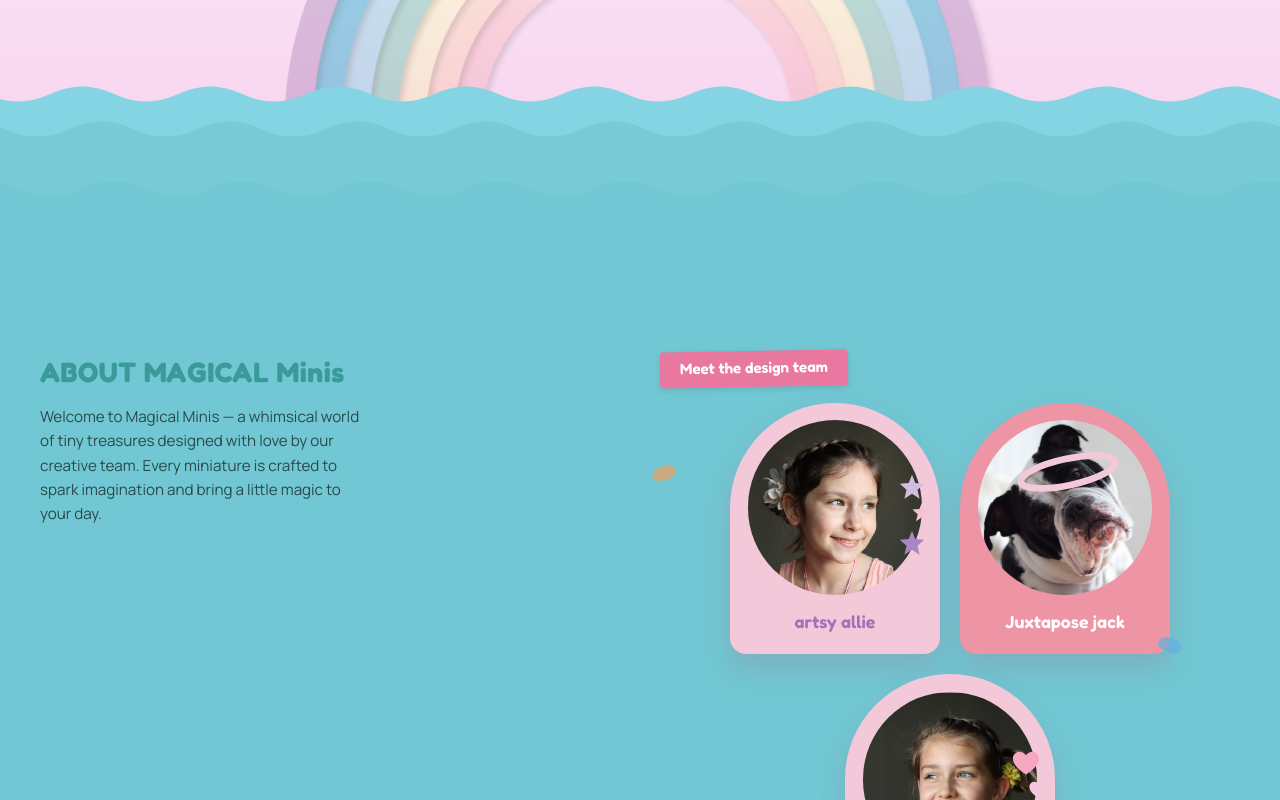
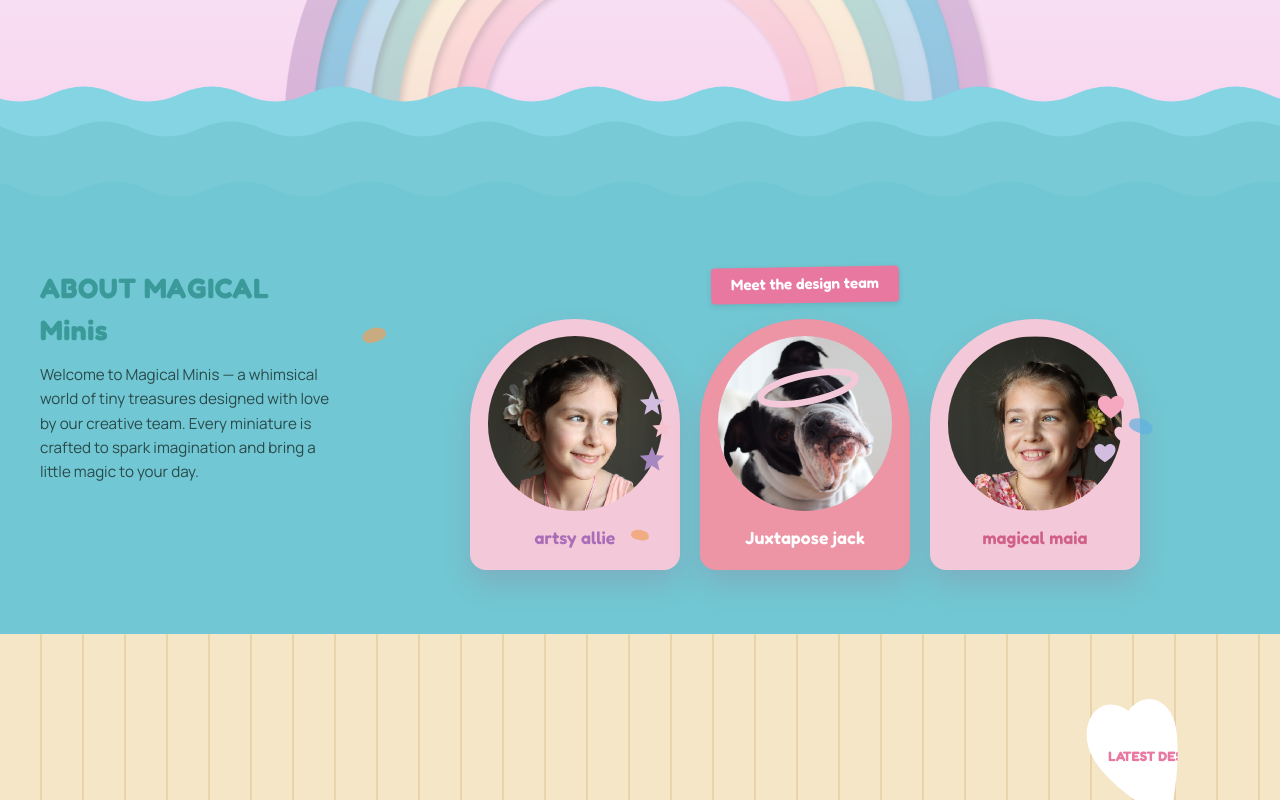
Before and after one commit to mikalmorello/magicalminis, a React (Vite) app: page / in a window 1280 px wide. Shown: the part 460-1260 px from the top of the page. Built offline with nearby package versions, Linux system fonts and the light colour scheme; the HTML template or start-up script is replaced by a standard one.

Commit message:
Update AboutSection styles: adjust padding and grid layout for improved responsiveness, and center-align team section text for better visual presentation.

```diff
--- a/src/sections/sections.scss
+++ b/src/sections/sections.scss
@@ -1,7 +1,7 @@
 .about-section {
   position: relative;
   background: var(--wave-fill);
-  padding: calc(var(--wave-strip-height) + 2rem) var(--section-padding) 4rem;
+  padding: 8rem var(--section-padding) 4rem;
   margin-top: -1px;
 
   &__inner {
@@ -14,7 +14,7 @@
     gap: 2.5rem;
 
     @media (min-width: 768px) {
-      grid-template-columns: 1fr 1fr;
+      grid-template-columns: 1fr 3fr;
       align-items: start;
     }
   }
@@ -42,6 +42,7 @@
 
   &__team {
     position: relative;
+    text-align: center;
   }
 
   &__ribbon {
```
